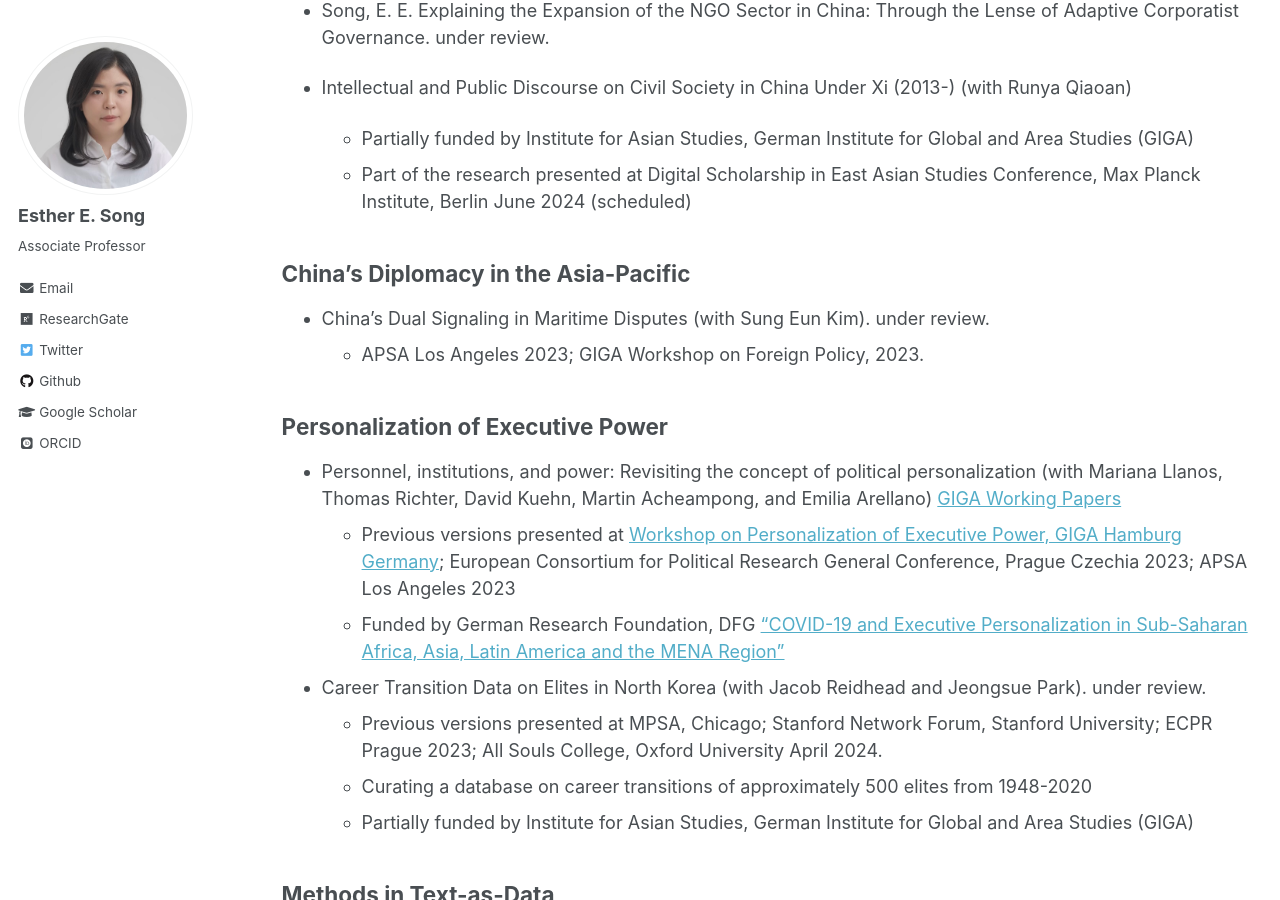
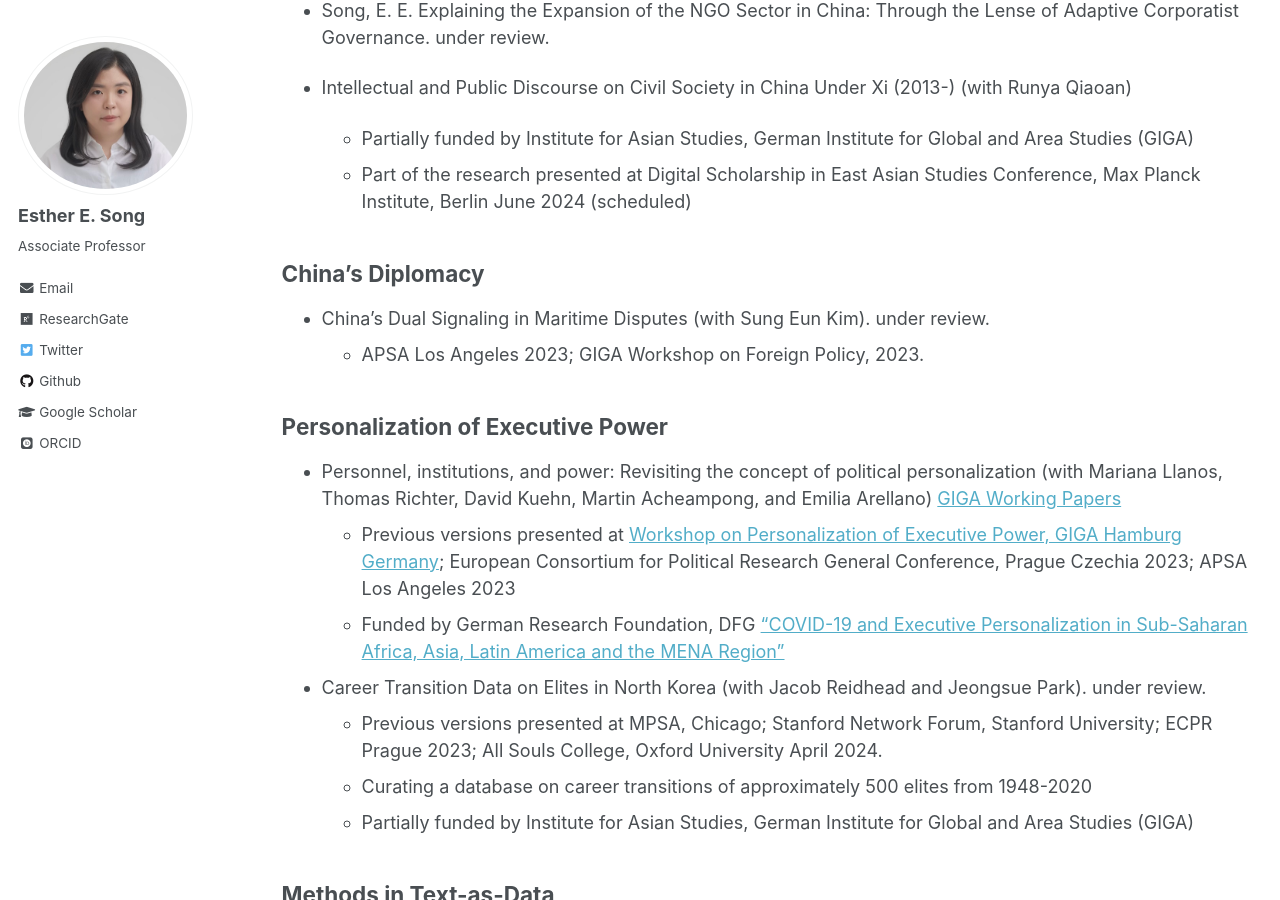
Before and after one commit to ehsong/ehsong.github.io, a Jekyll site: the page built from _pages/research.md, in a window 1280 px wide and 900 px high, scrolled down 3392 px. Built offline with Jekyll 4.4.1, drawn with Linux system fonts in a browser that asks for light colours; some web fonts are replaced.

Commit message:
Update research.md

```diff
--- a/_pages/research.md
+++ b/_pages/research.md
@@ -75,7 +75,7 @@ What explains the growth of the NGO sector in China during the recent decades? D
   * Partially funded by Institute for Asian Studies, German Institute for Global and Area Studies (GIGA)
   * Part of the research presented at Digital Scholarship in East Asian Studies Conference, Max Planck Institute, Berlin June 2024 (scheduled)
 
-## China's Diplomacy in the Asia-Pacific
+## China's Diplomacy
 
 * China's Dual Signaling in Maritime Disputes (with Sung Eun Kim). under review.
   * APSA Los Angeles 2023; GIGA Workshop on Foreign Policy, 2023.
```
